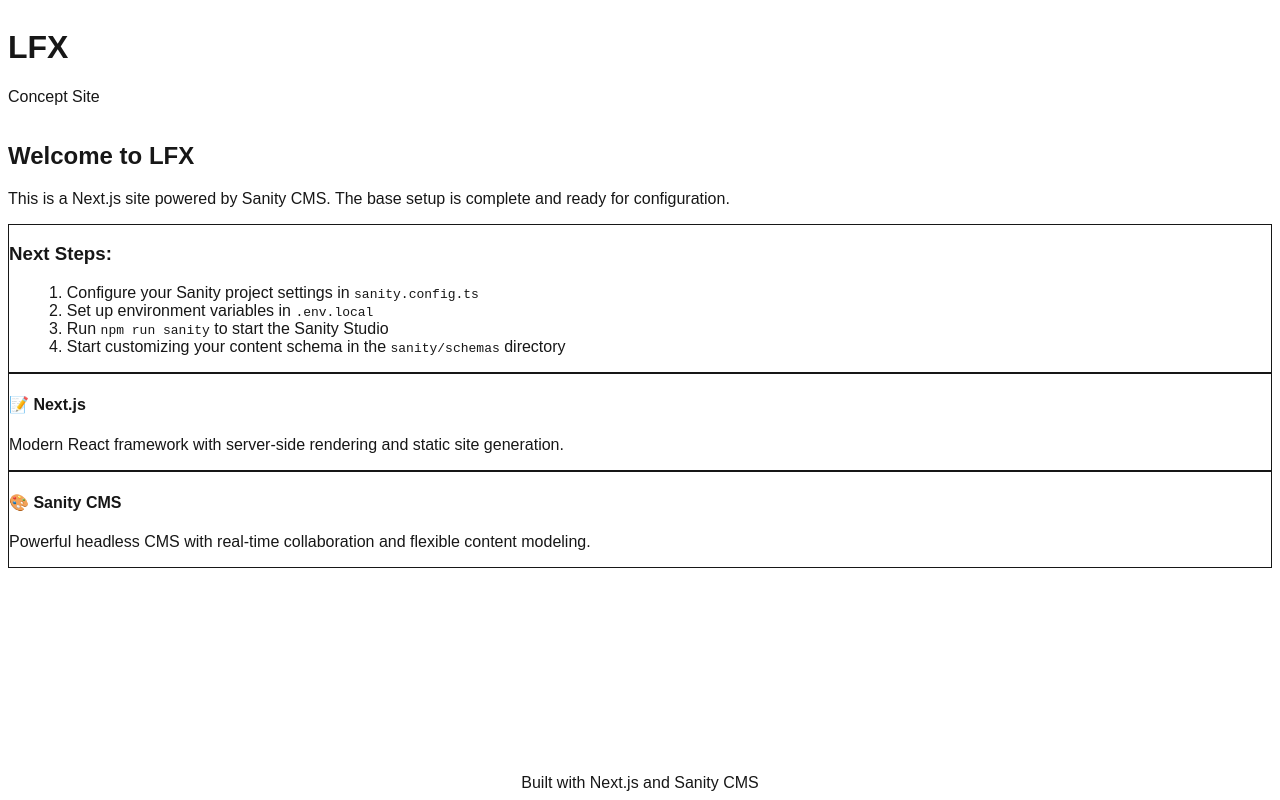
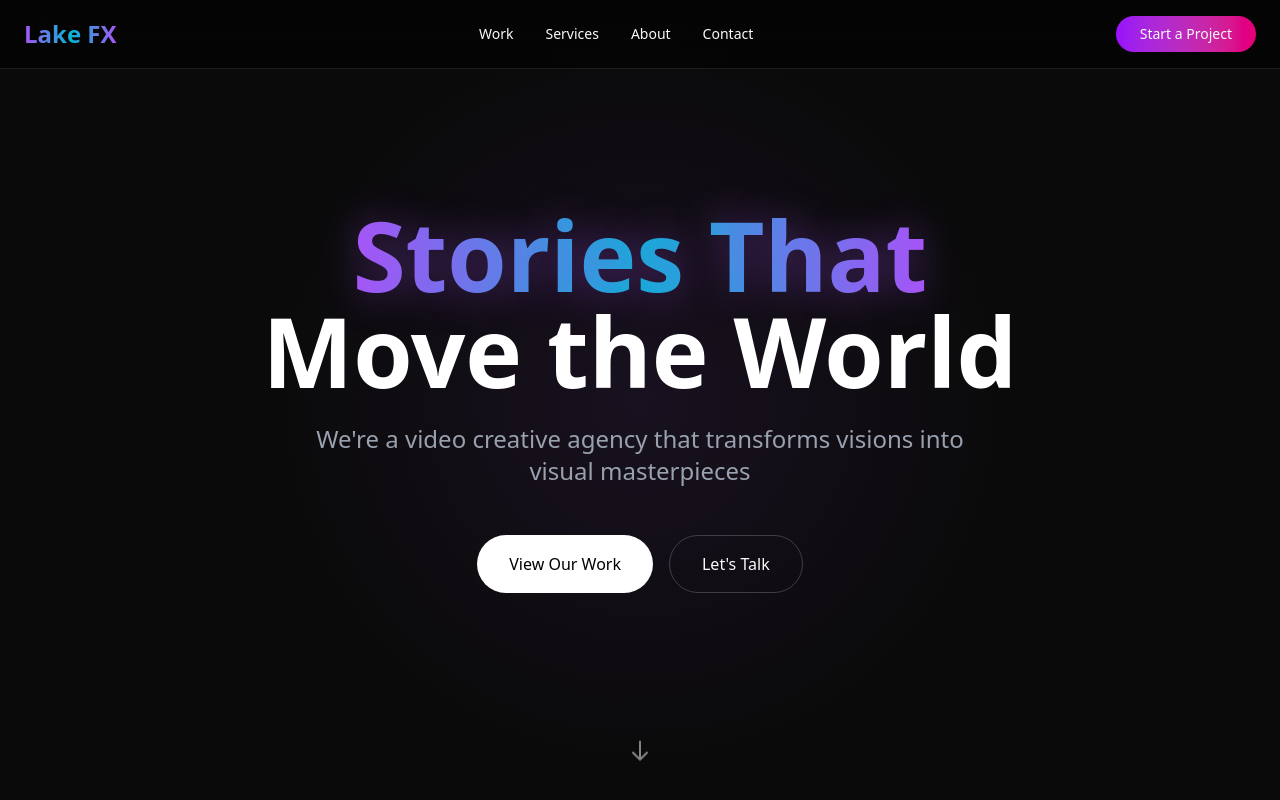
Before and after one commit to bryanvanhaitsma/lfx, a Next.js app: page / in a window 1280 px wide. Shown: the top 800 px of the page. Built offline with nearby package versions, Linux system fonts and the light colour scheme.

Commit message:
updated homepage styles

```diff
--- a/src/app/globals.css
+++ b/src/app/globals.css
@@ -1,27 +1,61 @@
-@tailwind base;
-@tailwind components;
-@tailwind utilities;
+@import "tailwindcss";
 
-:root {
-  --background: #ffffff;
-  --foreground: #171717;
-}
+@layer base {
+  :root {
+    --background: 0 0% 5%;
+    --foreground: 0 0% 98%;
+    --accent: 280 100% 70%;
+    --accent-secondary: 200 100% 60%;
+  }
 
-@media (prefers-color-scheme: dark) {
-  :root {
-    --background: #0a0a0a;
-    --foreground: #ededed;
+  body {
+    background-color: rgb(10 10 10);
+    color: rgb(250 250 250);
+    font-feature-settings: "rlig" 1, "calt" 1;
   }
-}
 
-body {
-  color: var(--foreground);
-  background: var(--background);
-  font-family: Arial, Helvetica, sans-serif;
+  html {
+    scroll-behavior: smooth;
+  }
 }
 
 @layer utilities {
   .text-balance {
     text-wrap: balance;
   }
+
+  .gradient-text {
+    background: linear-gradient(to right, rgb(168 85 247), rgb(6 182 212), rgb(168 85 247));
+    -webkit-background-clip: text;
+    background-clip: text;
+    color: transparent;
+  }
+
+  .glow {
+    text-shadow: 0 0 40px rgba(168, 85, 247, 0.4);
+  }
 }
+
+/* Custom scrollbar */
+::-webkit-scrollbar {
+  width: 8px;
+}
+
+::-webkit-scrollbar-track {
+  background: #0a0a0a;
+}
+
+::-webkit-scrollbar-thumb {
+  background: #a855f7;
+  border-radius: 4px;
+}
+
+::-webkit-scrollbar-thumb:hover {
+  background: #9333ea;
+}
+
+/* Smooth scroll for horizontal section */
+.horizontal-scroll-container {
+  scroll-behavior: smooth;
+  -webkit-overflow-scrolling: touch;
+}
--- a/src/app/layout.tsx
+++ b/src/app/layout.tsx
@@ -1,9 +1,20 @@
 import type { Metadata } from "next";
+import { Inter, Space_Grotesk } from "next/font/google";
 import "./globals.css";
 
+const inter = Inter({
+  subsets: ["latin"],
+  variable: "--font-inter",
+});
+
+const spaceGrotesk = Space_Grotesk({
+  subsets: ["latin"],
+  variable: "--font-space-grotesk",
+});
+
 export const metadata: Metadata = {
-  title: "LFX Concept Site",
-  description: "A Next.js site powered by Sanity CMS",
+  title: "Lake FX Media - Video Creative Agency",
+  description: "Transform your vision into captivating visual stories. We craft premium video content that moves audiences and drives results.",
 };
 
 export default function RootLayout({
@@ -12,8 +23,8 @@
   children: React.ReactNode;
 }>) {
   return (
-    <html lang="en">
-      <body className="antialiased">
+    <html lang="en" className="dark">
+      <body className={`${inter.variable} ${spaceGrotesk.variable} font-sans antialiased`}>
         {children}
       </body>
     </html>
--- a/src/app/page.tsx
+++ b/src/app/page.tsx
@@ -1,54 +1,266 @@
+'use client';
+
+import { useEffect, useState } from 'react';
+
 export default function Home() {
+  const [scrollY, setScrollY] = useState(0);
+
+  useEffect(() => {
+    const handleScroll = () => {
+      setScrollY(window.scrollY);
+    };
+
+    window.addEventListener('scroll', handleScroll);
+    return () => window.removeEventListener('scroll', handleScroll);
+  }, []);
+
+  const services = [
+    {
+      title: "Brand Films",
+      description: "Cinematic storytelling that captures your brand's essence and resonates with your audience.",
+      gradient: "from-purple-500 to-pink-500"
+    },
+    {
+      title: "Commercial Production",
+      description: "High-impact commercials designed to convert viewers into customers.",
+      gradient: "from-blue-500 to-cyan-500"
+    },
+    {
+      title: "Social Content",
+      description: "Scroll-stopping content optimized for every platform and algorithm.",
+      gradient: "from-orange-500 to-red-500"
+    },
+    {
+      title: "Motion Graphics",
+      description: "Dynamic animations that bring your ideas to life with style and precision.",
+      gradient: "from-green-500 to-emerald-500"
+    },
+    {
+      title: "Documentary",
+      description: "Authentic stories told with depth, emotion, and journalistic integrity.",
+      gradient: "from-indigo-500 to-purple-500"
+    }
+  ];
+
+  const portfolio = [
+    { title: "Tech Startup Launch", category: "Brand Film", color: "bg-purple-600" },
+    { title: "Luxury Auto Campaign", category: "Commercial", color: "bg-blue-600" },
+    { title: "Fashion Week Recap", category: "Social", color: "bg-pink-600" },
+    { title: "Product Explainer", category: "Motion Graphics", color: "bg-cyan-600" },
+    { title: "Founder's Journey", category: "Documentary", color: "bg-orange-600" },
+    { title: "App Demo Video", category: "Commercial", color: "bg-green-600" },
+  ];
+
   return (
-    <div className="min-h-screen flex flex-col">
-      <header className="bg-gray-900 text-white py-6 px-4">
-        <div className="container mx-auto">
-          <h1 className="text-3xl font-bold">LFX</h1>
-          <p className="text-gray-300 mt-1">Concept Site</p>
+    <main className="relative overflow-x-hidden">
+      {/* Navigation */}
+      <nav className="fixed top-0 left-0 right-0 z-50 px-6 py-4 bg-black/50 backdrop-blur-xl border-b border-white/10">
+        <div className="max-w-7xl mx-auto flex items-center justify-between">
+          <div className="text-2xl font-bold font-space-grotesk gradient-text">
+            Lake FX
+          </div>
+          <div className="hidden md:flex gap-8 text-sm">
+            <a href="#work" className="hover:text-purple-400 transition-colors">Work</a>
+            <a href="#services" className="hover:text-purple-400 transition-colors">Services</a>
+            <a href="#about" className="hover:text-purple-400 transition-colors">About</a>
+            <a href="#contact" className="hover:text-purple-400 transition-colors">Contact</a>
+          </div>
+          <button className="px-6 py-2 bg-gradient-to-r from-purple-600 to-pink-600 rounded-full text-sm font-medium hover:shadow-lg hover:shadow-purple-500/50 transition-all">
+            Start a Project
+          </button>
         </div>
-      </header>
+      </nav>
 
-      <main className="flex-1 container mx-auto px-4 py-12">
-        <div className="max-w-4xl mx-auto">
-          <div className="bg-white dark:bg-gray-800 rounded-lg shadow-lg p-8">
-            <h2 className="text-2xl font-bold mb-4">Welcome to LFX</h2>
-            <p className="text-gray-600 dark:text-gray-300 mb-4">
-              This is a Next.js site powered by Sanity CMS. The base setup is complete and ready for configuration.
-            </p>
+      {/* Hero Section */}
+      <section className="relative h-screen flex items-center justify-center overflow-hidden">
+        <div
+          className="absolute inset-0 opacity-30"
+          style={{
+            transform: `translateY(${scrollY * 0.5}px)`,
+            background: 'radial-gradient(circle at 50% 50%, rgba(168, 85, 247, 0.3), transparent 50%)'
+          }}
+        />
 
-            <div className="bg-blue-50 dark:bg-blue-900/20 border border-blue-200 dark:border-blue-800 rounded-lg p-4 mb-6">
-              <h3 className="font-semibold text-blue-900 dark:text-blue-100 mb-2">Next Steps:</h3>
-              <ol className="list-decimal list-inside space-y-2 text-sm text-blue-800 dark:text-blue-200">
-                <li>Configure your Sanity project settings in <code className="bg-blue-100 dark:bg-blue-900 px-1 rounded">sanity.config.ts</code></li>
-                <li>Set up environment variables in <code className="bg-blue-100 dark:bg-blue-900 px-1 rounded">.env.local</code></li>
-                <li>Run <code className="bg-blue-100 dark:bg-blue-900 px-1 rounded">npm run sanity</code> to start the Sanity Studio</li>
-                <li>Start customizing your content schema in the <code className="bg-blue-100 dark:bg-blue-900 px-1 rounded">sanity/schemas</code> directory</li>
-              </ol>
-            </div>
-
-            <div className="grid grid-cols-1 md:grid-cols-2 gap-4">
-              <div className="border border-gray-200 dark:border-gray-700 rounded-lg p-4">
-                <h4 className="font-semibold mb-2">📝 Next.js</h4>
-                <p className="text-sm text-gray-600 dark:text-gray-400">
-                  Modern React framework with server-side rendering and static site generation.
-                </p>
-              </div>
-              <div className="border border-gray-200 dark:border-gray-700 rounded-lg p-4">
-                <h4 className="font-semibold mb-2">🎨 Sanity CMS</h4>
-                <p className="text-sm text-gray-600 dark:text-gray-400">
-                  Powerful headless CMS with real-time collaboration and flexible content modeling.
-                </p>
-              </div>
-            </div>
+        <div className="relative z-10 text-center px-6 max-w-5xl mx-auto">
+          <h1
+            className="text-6xl md:text-8xl font-bold mb-6 font-space-grotesk"
+            style={{
+              opacity: 1 - scrollY / 500,
+              transform: `translateY(${scrollY * 0.2}px)`
+            }}
+          >
+            <span className="gradient-text glow">Stories That</span>
+            <br />
+            <span className="text-white">Move the World</span>
+          </h1>
+          <p
+            className="text-xl md:text-2xl text-gray-400 mb-12 max-w-2xl mx-auto"
+            style={{
+              opacity: 1 - scrollY / 400,
+              transform: `translateY(${scrollY * 0.3}px)`
+            }}
+          >
+            We're a video creative agency that transforms visions into visual masterpieces
+          </p>
+          <div
+            className="flex gap-4 justify-center"
+            style={{
+              opacity: 1 - scrollY / 300,
+            }}
+          >
+            <button className="px-8 py-4 bg-white text-black rounded-full font-medium hover:bg-gray-200 transition-all">
+              View Our Work
+            </button>
+            <button className="px-8 py-4 border border-white/20 rounded-full font-medium hover:bg-white/10 transition-all">
+              Let's Talk
+            </button>
           </div>
         </div>
-      </main>
 
-      <footer className="bg-gray-100 dark:bg-gray-900 py-6 px-4 mt-12">
-        <div className="container mx-auto text-center text-gray-600 dark:text-gray-400">
-          <p>Built with Next.js and Sanity CMS</p>
+        <div className="absolute bottom-8 left-1/2 -translate-x-1/2 animate-bounce">
+          <svg className="w-6 h-6 text-white/50" fill="none" stroke="currentColor" viewBox="0 0 24 24">
+            <path strokeLinecap="round" strokeLinejoin="round" strokeWidth={2} d="M19 14l-7 7m0 0l-7-7m7 7V3" />
+          </svg>
+        </div>
+      </section>
+
+      {/* Stats Section */}
+      <section className="py-20 border-y border-white/10">
+        <div className="max-w-7xl mx-auto px-6">
+          <div className="grid grid-cols-2 md:grid-cols-4 gap-8 text-center">
+            {[
+              { number: "500+", label: "Projects Delivered" },
+              { number: "50+", label: "Global Brands" },
+              { number: "12", label: "Years Experience" },
+              { number: "100M+", label: "Views Generated" }
+            ].map((stat, i) => (
+              <div
+                key={i}
+                className="opacity-0 animate-fade-in"
+                style={{
+                  animationDelay: `${i * 100}ms`,
+                  animationFillMode: 'forwards'
+                }}
+              >
+                <div className="text-4xl md:text-5xl font-bold gradient-text mb-2">{stat.number}</div>
+                <div className="text-gray-400 text-sm">{stat.label}</div>
+              </div>
+            ))}
+          </div>
+        </div>
+      </section>
+
+      {/* Horizontal Scroll Portfolio Section */}
+      <section id="work" className="py-32 px-6">
+        <div className="max-w-7xl mx-auto">
+          <div className="flex items-end justify-between mb-12">
+            <h2 className="text-5xl md:text-7xl font-bold font-space-grotesk">
+              <span className="gradient-text">Recent</span>
+              <br />
+              <span className="text-white">Work</span>
+            </h2>
+            <p className="hidden md:block text-sm text-gray-400">Scroll horizontally to explore.</p>
+          </div>
+          <div
+            className="flex gap-8 overflow-x-auto pb-6 horizontal-scroll-container snap-x snap-mandatory"
+            aria-label="Recent work carousel"
+          >
+            {portfolio.map((project, i) => (
+              <div
+                key={i}
+                className="snap-start flex-shrink-0 w-[600px] h-[400px] rounded-3xl overflow-hidden relative group cursor-pointer"
+              >
+                <div className={`absolute inset-0 ${project.color} opacity-80 group-hover:opacity-100 transition-opacity`} />
+                <div className="absolute inset-0 bg-gradient-to-t from-black/80 to-transparent" />
+                <div className="absolute bottom-8 left-8 right-8">
+                  <div className="text-sm text-gray-300 mb-2">{project.category}</div>
+                  <h3 className="text-3xl font-bold">{project.title}</h3>
+                </div>
+                <div className="absolute inset-0 flex items-center justify-center opacity-0 group-hover:opacity-100 transition-opacity">
+                  <div className="w-16 h-16 rounded-full bg-white/20 backdrop-blur-sm flex items-center justify-center">
+                    <svg className="w-8 h-8" fill="currentColor" viewBox="0 0 24 24">
+                      <path d="M8 5v14l11-7z" />
+                    </svg>
+                  </div>
+                </div>
+              </div>
+            ))}
+          </div>
+        </div>
+      </section>
+
+      {/* Services Section */}
+      <section id="services" className="py-32 px-6">
+        <div className="max-w-7xl mx-auto">
+          <h2 className="text-5xl md:text-6xl font-bold mb-16 text-center font-space-grotesk">
+            <span className="gradient-text">What We Do</span>
+          </h2>
+
+          <div className="grid md:grid-cols-2 lg:grid-cols-3 gap-6">
+            {services.map((service, i) => (
+              <div
+                key={i}
+                className="group p-8 rounded-2xl border border-white/10 hover:border-purple-500/50 transition-all duration-300 hover:shadow-2xl hover:shadow-purple-500/20"
+              >
+                <div className={`w-12 h-12 rounded-lg bg-gradient-to-br ${service.gradient} mb-6 group-hover:scale-110 transition-transform`} />
+                <h3 className="text-2xl font-bold mb-4">{service.title}</h3>
+                <p className="text-gray-400 leading-relaxed">{service.description}</p>
+              </div>
+            ))}
+          </div>
+        </div>
+      </section>
+
+      {/* CTA Section */}
+      <section className="py-32 px-6 relative overflow-hidden">
+        <div className="absolute inset-0 bg-gradient-to-r from-purple-600/20 to-pink-600/20 blur-3xl" />
+        <div className="relative max-w-4xl mx-auto text-center">
+          <h2 className="text-5xl md:text-6xl font-bold mb-6 font-space-grotesk">
+            Ready to Create Something
+            <br />
+            <span className="gradient-text">Extraordinary?</span>
+          </h2>
+          <p className="text-xl text-gray-400 mb-12">
+            Let's bring your vision to life with the power of video
+          </p>
+          <button className="px-12 py-5 bg-gradient-to-r from-purple-600 to-pink-600 rounded-full text-lg font-medium hover:shadow-2xl hover:shadow-purple-500/50 transition-all hover:scale-105">
+            Start Your Project
+          </button>
+        </div>
+      </section>
+
+      {/* Footer */}
+      <footer className="border-t border-white/10 py-12 px-6">
+        <div className="max-w-7xl mx-auto flex flex-col md:flex-row justify-between items-center gap-6">
+          <div className="text-2xl font-bold gradient-text font-space-grotesk">Lake FX</div>
+          <div className="flex gap-6 text-sm text-gray-400">
+            <a href="#" className="hover:text-white transition-colors">Instagram</a>
+            <a href="#" className="hover:text-white transition-colors">Vimeo</a>
+            <a href="#" className="hover:text-white transition-colors">LinkedIn</a>
+            <a href="#" className="hover:text-white transition-colors">Twitter</a>
+          </div>
+          <div className="text-sm text-gray-400">
+            © 2024 Lake FX Media. All rights reserved.
+          </div>
         </div>
       </footer>
-    </div>
+
+      <style jsx>{`
+        @keyframes fade-in {
+          from {
+            opacity: 0;
+            transform: translateY(20px);
+          }
+          to {
+            opacity: 1;
+            transform: translateY(0);
+          }
+        }
+
+        .animate-fade-in {
+          animation: fade-in 0.6s ease-out;
+        }
+      `}</style>
+    </main>
   );
 }
```
